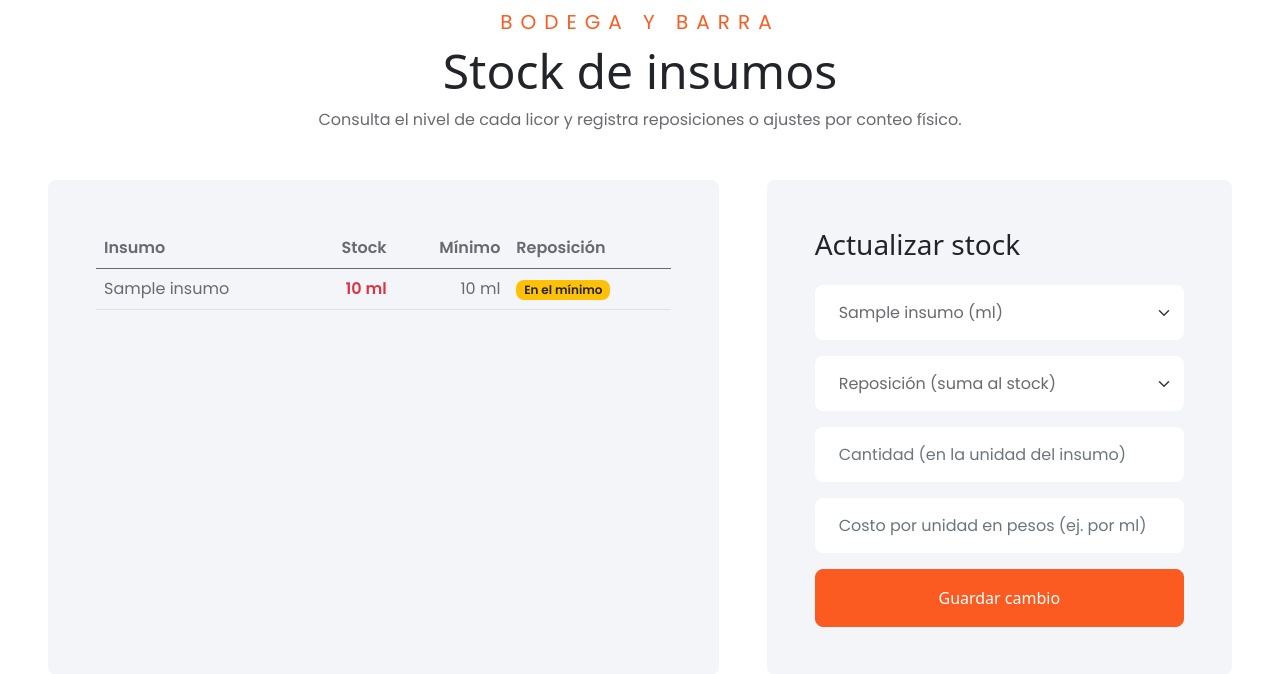
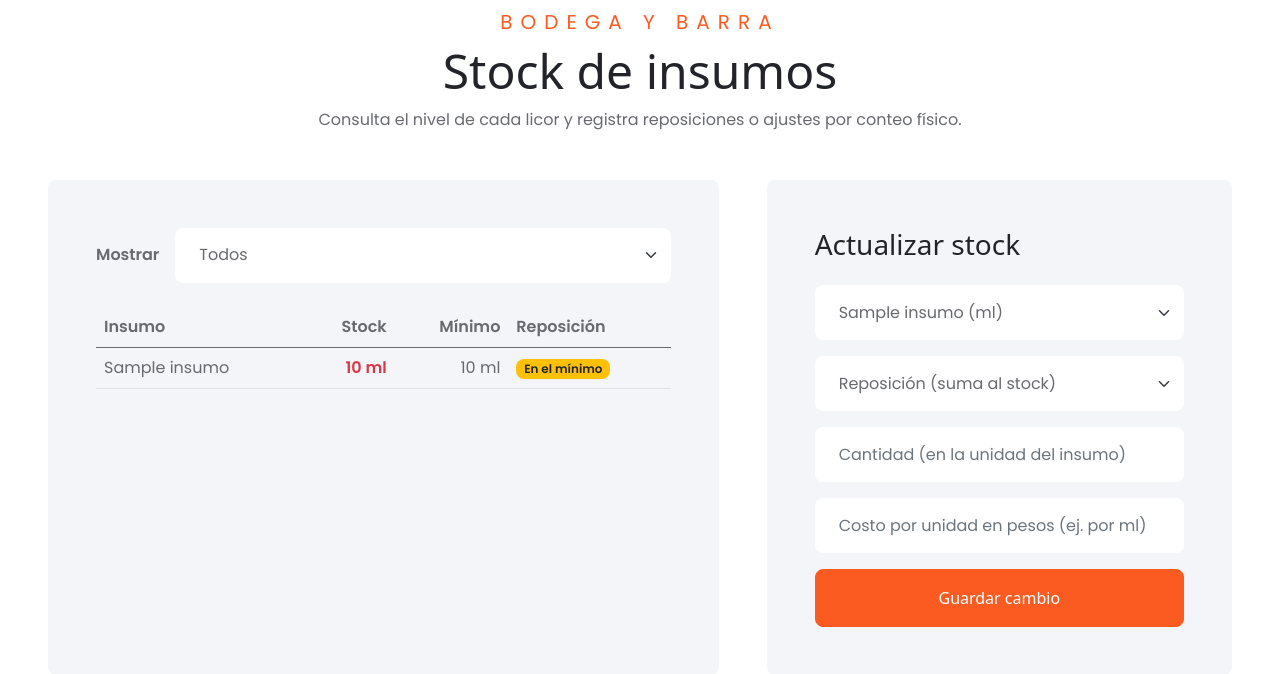
Before and after one commit to Cristobal-Espinosa/Gestion-Bar-Corazon-de-la-noche, a Django app: page /stock/ in a window 1280 px wide. Shown: the part 364-1038 px from the top of the page. Run offline with Django 5.2, Linux system fonts and the light colour scheme; a user stored in the database is signed in; tables that the repository leaves empty hold one stand-in row (values such as "Sample post"); some libraries are stand-ins or nearby versions; some web fonts are replaced.

Commit message:
BCDLN-26 agrega selector Mostrar y mensaje sin resultados en stock.html

```diff
--- a/templates/inventario/stock.html
+++ b/templates/inventario/stock.html
@@ -89,9 +89,11 @@
 <div class="container-fluid p-5">
 <div class="mb-5 text-center wow fadeIn" data-wow-delay="0.1s" style="max-width: 700px; margin: auto;"><h5 class="section-title">Bodega y barra</h5><h1 class="display-5">Stock de insumos</h1><p class="mb-4">Consulta el nivel de cada licor y registra reposiciones o ajustes por conteo físico.</p></div>
 <div class="row g-5">
-<div class="col-lg-7"><div class="bg-light rounded h-100 p-5"><div class="table-responsive"><table class="table align-middle mb-0">
+<div class="col-lg-7"><div class="bg-light rounded h-100 p-5">
+<form method="get" class="mb-4 d-flex align-items-center gap-3"><label for="filtro-estado" class="mb-0 fw-bold">Mostrar</label><select id="filtro-estado" name="estado" class="form-select bg-white border-0 px-4" style="height: 55px;" onchange="this.form.submit()"><option value=""{% if not filtro_estado %} selected{% endif %}>Todos</option><option value="bajo_minimo"{% if filtro_estado == "bajo_minimo" %} selected{% endif %}>Bajo el mínimo</option><option value="sin_stock"{% if filtro_estado == "sin_stock" %} selected{% endif %}>Sin stock</option></select><noscript><button type="submit" class="btn btn-primary">Filtrar</button></noscript></form>
+<div class="table-responsive"><table class="table align-middle mb-0">
 <thead><tr><th>Insumo</th><th class="text-end">Stock</th><th class="text-end">Mínimo</th><th>Reposición</th></tr></thead><tbody>
-{% for l in licores %}<tr><td>{{ l.nombre }}</td><td class="text-end{% if l.bajo_minimo %} text-danger fw-bold{% endif %}">{{ l.stock_ml|floatformat:"-2" }} {{ l.unidad_label }}</td><td class="text-end">{{ l.minimo|floatformat:"-2" }} {{ l.unidad_label }}</td><td>{% if l.estado == "bajo" %}<span class="badge bg-danger">Faltan {{ l.faltan|floatformat:"-2" }} {{ l.unidad_label }}</span>{% elif l.estado == "minimo" %}<span class="badge bg-warning text-dark">En el mínimo</span>{% endif %}</td></tr>{% endfor %}
+{% for l in licores_tabla %}<tr><td>{{ l.nombre }}</td><td class="text-end{% if l.bajo_minimo %} text-danger fw-bold{% endif %}">{{ l.stock_ml|floatformat:"-2" }} {{ l.unidad_label }}</td><td class="text-end">{{ l.minimo|floatformat:"-2" }} {{ l.unidad_label }}</td><td>{% if l.estado == "bajo" %}<span class="badge bg-danger">Faltan {{ l.faltan|floatformat:"-2" }} {{ l.unidad_label }}</span>{% elif l.estado == "minimo" %}<span class="badge bg-warning text-dark">En el mínimo</span>{% endif %}</td></tr>{% empty %}<tr><td colspan="4" class="text-center text-muted">No hay insumos en este estado.</td></tr>{% endfor %}
 </tbody></table></div></div></div>
 <div class="col-lg-5"><div class="bg-light rounded h-100 p-5"><h3 class="mb-4">Actualizar stock</h3>
 <form method="post">{% csrf_token %}<div class="row g-3">
```
